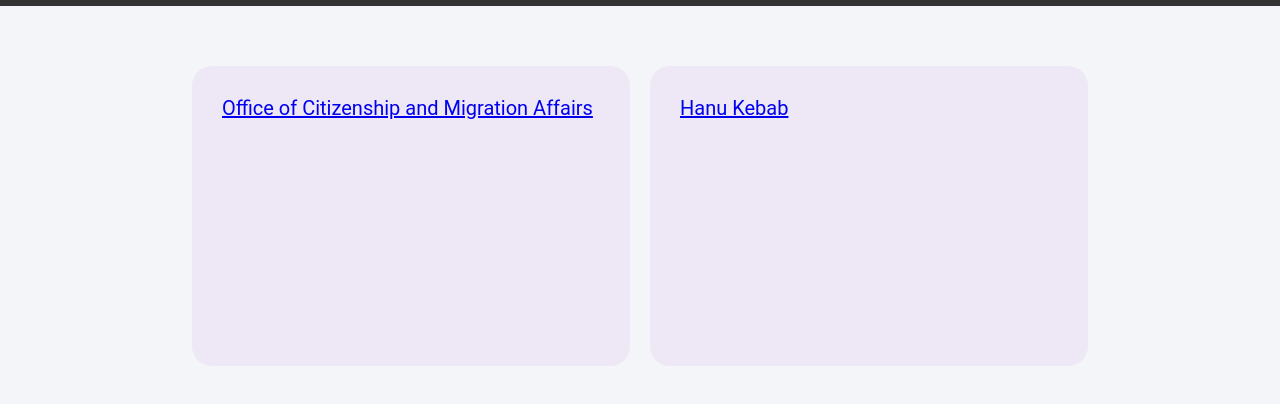
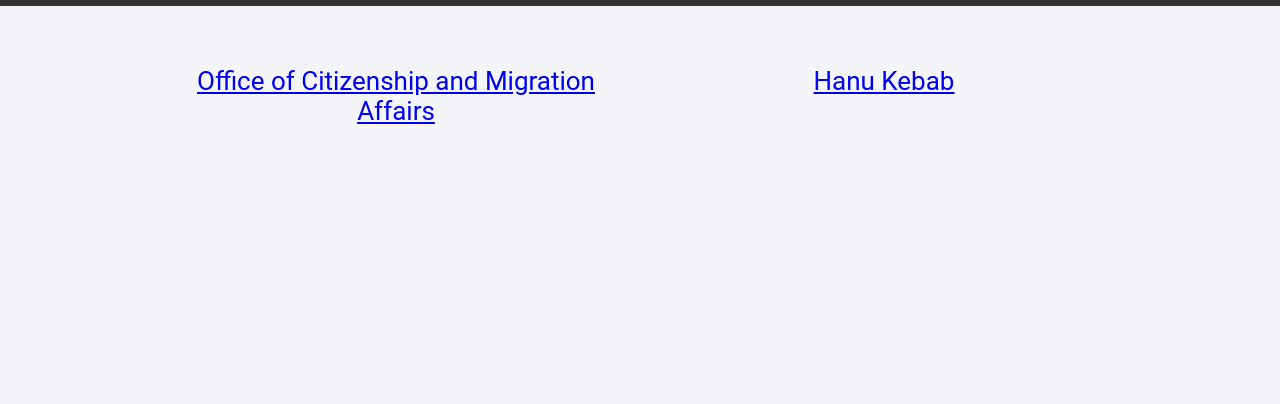
Before and after one commit to dinijs/dinijs.github.io, a plain HTML site: page index.html in a window 1280 px wide. Shown: the part 54-458 px from the top of the page. Drawn offline with Linux system fonts and the light colour scheme.

Commit message:
Add files via upload

```diff
--- a/css/stylesheet.css
+++ b/css/stylesheet.css
@@ -10,7 +10,6 @@ body {
 }
 
 .card {
-
   position: relative;
   display: block;
 }
@@ -97,7 +96,7 @@ div.img_container:hover img:nth-child(1) {
 .link {
   height: calc(100vw * 0.6);
   max-height: 85vh;
-  min-height: 250px;
+  min-height: 600px;
   width: 100%;
   max-width: 1000px;
   /* width: calc(85vh/1.2); */
@@ -107,23 +106,16 @@ div.img_container:hover img:nth-child(1) {
 }
 
 .thumbnail {
-  height: 30vh;
-  background: #EDE7F6;
-  padding: 1.5em;
-  border-radius: 1em;
-}
-
-.grid {
-  display: grid;
-  grid-template-columns: repeat(2, 1fr);
-  grid-gap: 1em;
+  margin-bottom: 2em;
+  text-align: center;
+  font-size: 1.3em
 }
 
 h1 {
   text-align: center;
   font-size: 3em;
-  margin-left: 10%;
-  margin-right: 10%;
+  margin-left: 5%;
+  margin-right: 5%;
 }
 
 h2 {
@@ -309,6 +301,11 @@ table, th, td {
   .hide-big {
     display: none;
   }
+  .grid {
+    display: grid;
+    grid-template-columns: repeat(2, 1fr);
+    grid-gap: 2em;
+  }
 }
 
 @media screen and (min-width:1200px)
@@ -338,4 +335,7 @@ table, th, td {
     background: url("../pic/snippetL.png");
     background-repeat: no-repeat;
   }
+  .grid {
+    grid-gap: 4em;
+  }
 }
```
